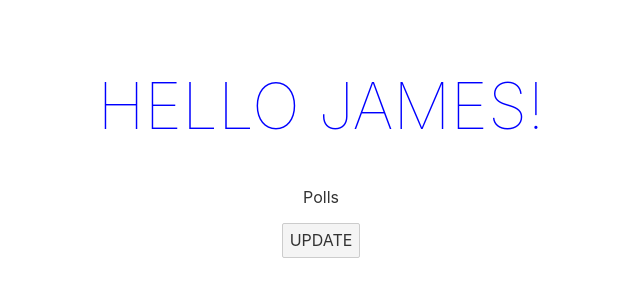
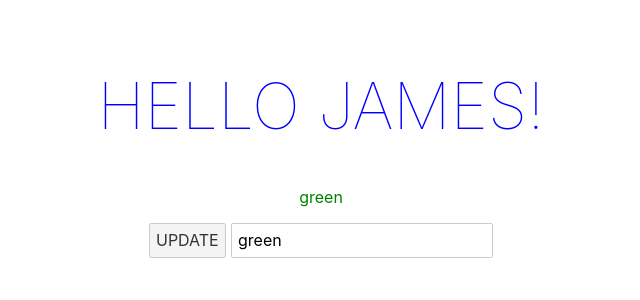
Before and after one commit to aspynlim/polls, a Svelte app in the folder polls/: page / in a window 1280 px wide. Shown: the top 300 px of the page, without its empty margins (319-959 px from the left). Built offline with nearby package versions, Linux system fonts and the light colour scheme.

Commit message:
User Input & Data Binding

```diff
--- a/polls/src/App.svelte
+++ b/polls/src/App.svelte
@@ -1,14 +1,22 @@
 <script>
 	let name = 'James';
+	let color = 'green';
+
 	const handleClick = () => {
-		name = 'KYLE';
-	}
+		color = 'red';
+	};
+
+	const handleInput = (e) => {
+		color = e.target.value;
+	};
 </script>
 
 <main>
 	<h1>Hello {name}!</h1>
-	<p>Polls</p>
+	<p style="color: {color}">{color}</p>
 	<button on:click={handleClick}>UPDATE</button>
+	<!-- <input type="text" on:input={handleInput} value={color}/> -->
+	<input type="text" bind:value={color}>
 </main>
 
 <style lang="scss">
```
